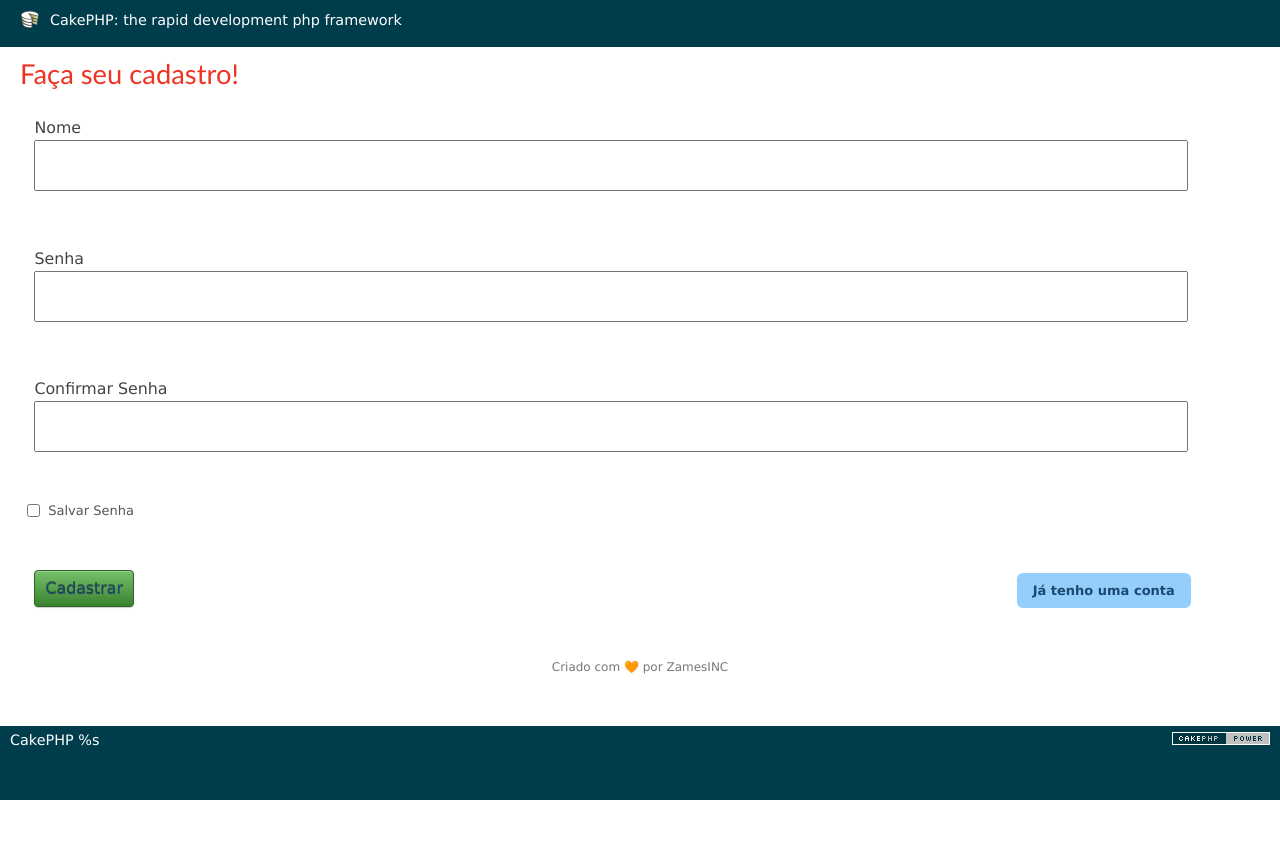
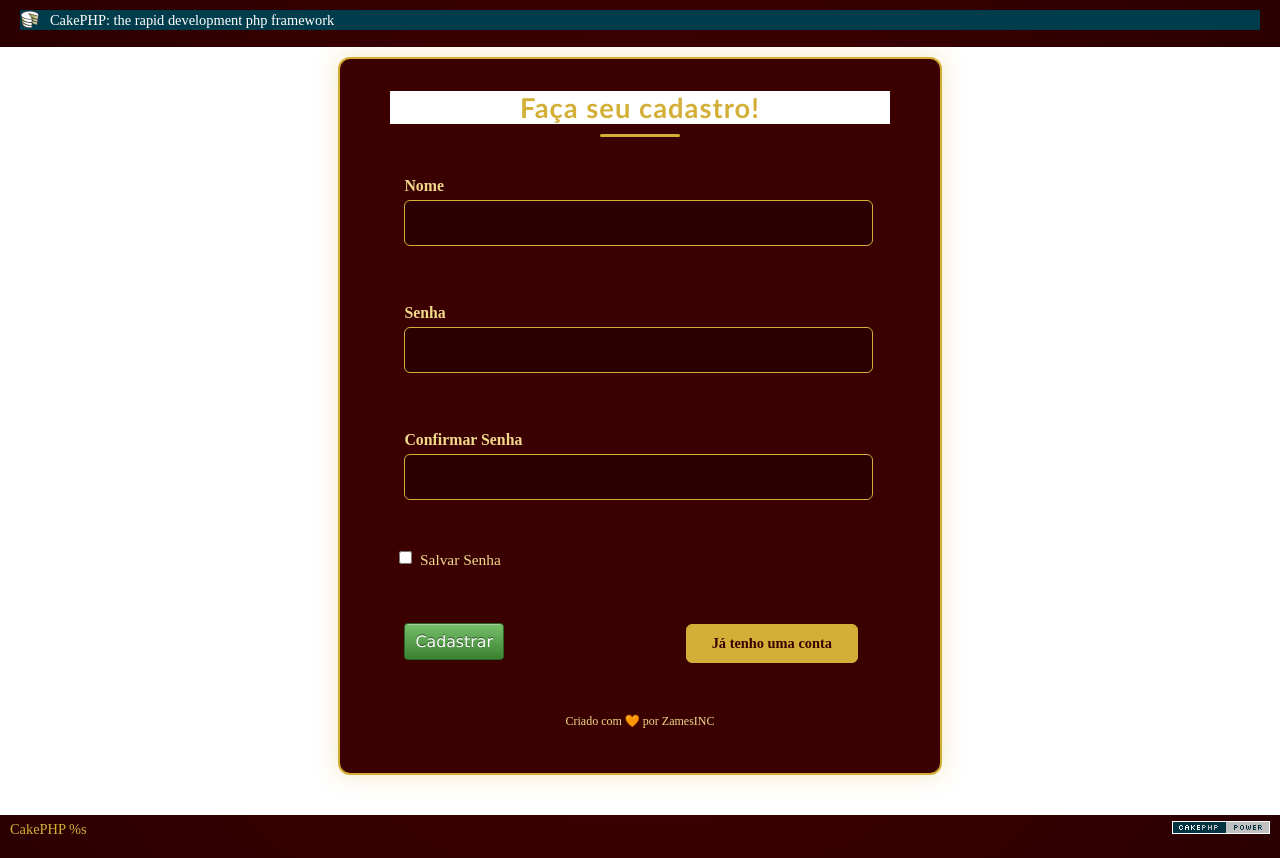
Before and after one commit to Zames144p/StockOrg, a CakePHP app: the page made by app/View/Users/cadastro.ctp in a window 1280 px wide. Before the commit the page ends 800 px from the top, so only its background shows below. Run offline with PHP 8.4 and a stand-in for CakePHP, Linux system fonts and the light colour scheme; the template is opened without the code that fills it, so the values that code supplies are empty; form fields are guessed from the names that the template uses; some libraries are stand-ins or nearby versions.

Commit message:
arrumando os css

```diff
--- a/app/Model/User.php
+++ b/app/Model/User.php
@@ -51,14 +51,12 @@
                 $this->data[$this->alias]['senha_hash']
             );
         }
-    }
 
-
-    //action pra verificar e classificar os cargos do blog
-    public function autorOuNao($id){
         if(empty($this->data[$this->alias]['cargo'])){
             $this->data[$this->alias]['cargo'] = 'autor';
         }
+
+        return true;
     }
 
     public function matchPasswords($data){
--- a/app/View/Layouts/clean.ctp
+++ b/app/View/Layouts/clean.ctp
@@ -3,7 +3,13 @@
 <head>
     <?php echo $this->Html->charset(); ?>
     <title><?php echo $this->fetch('title'); ?></title>
+    <link
+    rel="stylesheet"
+    href="https://cdn.jsdelivr.net/npm/bootstrap@5.3.3/dist/css/bootstrap.min.css"
+    >
     <!-- Seus scripts e estilos customizados -->
+    <?php echo $this->Html->css('bootstrap.min'); ?>
+    <?php echo $this->Html->css('custom'); ?>
     <?php echo $this->fetch('css'); ?>
     <?php echo $this->fetch('script'); ?>
 </head>
--- a/app/View/Users/cadastro.ctp
+++ b/app/View/Users/cadastro.ctp
@@ -1,42 +1,41 @@
 <?php echo $this->Html->css('loginPage'); ?>
 
-<div class="cadastro-card">
+
+<div class="container">
+    <div class="d-flex justify-content-center align-items-center vh-100">
+        <div class="col-12 col-md-8">
+            <div class="login-card">
                 <h2>Faça seu cadastro!</h2>
                 <div class="line-divider"></div>
 
-    <?php echo $this->Form->create('User'); //ai ele vai acessar o model e corresponder os campos ?>
+                <?php echo $this->Form->create('User'); ?>
 
                 <div class="form-group">
-            <?php echo $this->Form->input('nome', array('label' => 'Nome', 'div' => false)); ?>
+                    <?php echo $this->Form->input('nome', ['label' => 'Nome', 'div' => false, 'class' => 'form-control']); ?>
                 </div>
 
                 <div class="form-group">
-            <?php echo $this->Form->input('senha_hash', array('label' => 'Senha', 'type' => 'password', 'div' => false)); ?>
+                    <?php echo $this->Form->input('senha_hash', ['label' => 'Senha', 'type' => 'password', 'div' => false, 'class' => 'form-control']); ?>
                 </div>
 
                 <div class="form-group">
-            <?php echo $this->Form->input('confirmar_senha', array('label' => 'Confirmar Senha', 'type' => 'password', 'div' => false)); ?>
+                    <?php echo $this->Form->input('confirmar_senha', ['label' => 'Confirmar Senha', 'type' => 'password', 'div' => false, 'class' => 'form-control']); ?>
                 </div>
 
-
-        <!-- Checkbox alinhado corretamente -->
                 <div class="form-checkbox">
                     <input type="checkbox" id="remember_me" name="data[User][remember_me]">
                     <label for="remember_me">Salvar Senha</label>
                 </div>
 
-        <!-- Botões alinhados lado a lado -->
                 <div class="form-actions">
-            <?php echo $this->Form->submit('Cadastrar', array('class' => 'btn-cadastro', 'div' => false)); ?>
-
-            <?php echo $this->Html->link(
-                'Já tenho uma conta',
-                array('controller' => 'Users', 'action' => 'login'),
-                array('class' => 'btn-cadastro')
-            ); ?>
+                    <?php echo $this->Form->submit('Cadastrar', ['class' => 'btn-login', 'div' => false]); ?>
+                    <?php echo $this->Html->link('Já tenho uma conta', ['controller' => 'Users', 'action' => 'login'], ['class' => 'btn-cadastro']); ?>
                 </div>
 
                 <?php echo $this->Form->end(); ?>
 
                 <p class="footer-credits">Criado com 🧡 por ZamesINC</p>
             </div>
+        </div>
+    </div>
+</div>
--- a/app/webroot/css/loginPage.css
+++ b/app/webroot/css/loginPage.css
@@ -1,69 +1,142 @@
-/* Oculta textos perdidos do carrossel/slide */
-.carousel-caption,
-.slide-title,
-h5:contains("First slide") {
-    display: none !important;
+body {
+    font-family: 'Merriweather', serif;
+    background: radial-gradient(circle at center, #4b0000 0%, #2a0000 100%);
+    margin: 0;
+    color: #d4af37;
 }
 
-/* Prevenção de vazamento do Card */
-.login-card {
-    position: relative;
-    overflow: hidden;
-    padding: 30px;
+/* Container customizado para não conflitar com Bootstrap */
+.login-container {
+    width: 100%;
+    padding: 0 16px;
+    box-sizing: border-box;
 }
 
-/* Alinhamento perfeito do Checkbox com o texto */
+/* Card principal */
+.login-card {
+    background: #3b0000;
+    padding: 32px 50px;
+    border-radius: 12px;
+    box-shadow: 0 0 25px rgba(212, 175, 55, 0.3);
+    max-width: 500px;
+    min-width: 360px;
+    text-align: center;
+    border: 2px solid #d4af37;
+    margin: auto;
+}
+
+
+/* Título e divisor */
+.login-card h2 {
+    margin-bottom: 10px;
+    color: #d4af37;
+    font-weight: 700;
+    letter-spacing: 1px;
+}
+
+.line-divider {
+    width: 80px;
+    height: 3px;
+    background: #d4af37;
+    margin: 10px auto 25px;
+    border-radius: 2px;
+}
+
+/* Campos do formulário */
+.form-group {
+    margin-bottom: 15px;
+    text-align: left;
+}
+
+.form-group label {
+    display: block;
+    margin-bottom: 5px;
+    font-weight: 600;
+    color: #f0d98a;
+}
+
+.form-group input {
+    width: 100%;
+    padding: 10px;
+    border: 1px solid #d4af37;
+    border-radius: 6px;
+    background: #2a0000;
+    color: #f0d98a;
+}
+
+/* Checkbox */
 .form-checkbox {
     display: flex;
     align-items: center;
-    gap: 8px;
-    margin: 15px 0 20px 0;
+    margin-bottom: 20px;
+    font-size: 14px;
+    color: #f0d98a;
 }
 
-.form-checkbox input[type="checkbox"] {
-    margin: 0;
-    cursor: pointer;
+.form-checkbox input {
+    margin-right: 8px;
 }
 
-.form-checkbox label {
-    font-size: 13px;
-    color: #555;
-    cursor: pointer;
-    margin: 0;
+/* Botões */
+.form-actions {
+    display: flex;
+    justify-content: space-between;
+    align-items: center;
 }
 
-/* Botões com contraste e espaçamento ajustados */
-.form-actions {
-    display: flex;
-    align-items: center;
-    justify-content: space-between;
-    gap: 10px;
+.btn-cadastro,
+.btn-login {
+    width: 140px;
+    padding: 10px 15px;
+    border-radius: 6px;
+    text-decoration: none;
+    font-weight: bold;
+    transition: 0.3s;
+    border: 1px solid #d4af37;
+    cursor: pointer;
+    text-align: center;
 }
 
 .btn-cadastro {
-    background-color: #95cefa;
-    color: #1a4971 !important; /* Cor mais escura para legibilidade */
-    font-weight: 600;
-    padding: 10px 16px;
-    border-radius: 6px;
-    text-decoration: none;
-    font-size: 13px;
+    background: #d4af37;
+    color: #3b0000;
+}
+
+.btn-cadastro:hover {
+    background: #f0d98a;
 }
 
 .btn-login {
-    background-color: #DE6262;
-    color: #ffffff;
-    font-weight: 600;
-    padding: 10px 24px;
-    border: none;
-    border-radius: 6px;
-    cursor: pointer;
-    font-size: 13px;
+    background: transparent;
+    color: #d4af37;
 }
 
+.btn-login:hover {
+    background: #d4af37;
+    color: #3b0000;
+}
+
+/* Rodapé */
 .footer-credits {
-    text-align: center;
+    margin-top: 25px;
     font-size: 12px;
-    color: #777;
-    margin-top: 25px;
+    color: #f0d98a;
 }
+
+/* Responsividade */
+@media (max-width: 480px) {
+    .login-card {
+        width: 100%;
+        padding: 28px 20px;
+    }
+
+    .form-actions {
+        flex-wrap: wrap;
+        gap: 10px;
+    }
+
+    .btn-cadastro,
+    .btn-login {
+        flex: 1 1 120px;
+    }
+}
```
Also changed, not shown: Composer.yaml (added, +20 -0 lines), app/Controller/UsersController.php (+16 -0 lines), app/View/Posts/index.ctp (+10 -0 lines), app/View/Users/login.ctp (+8 -1 lines), app/webroot/css/homePage.css (added, +104 -0 lines). Lines whose indentation alone changed are shown as unchanged.
